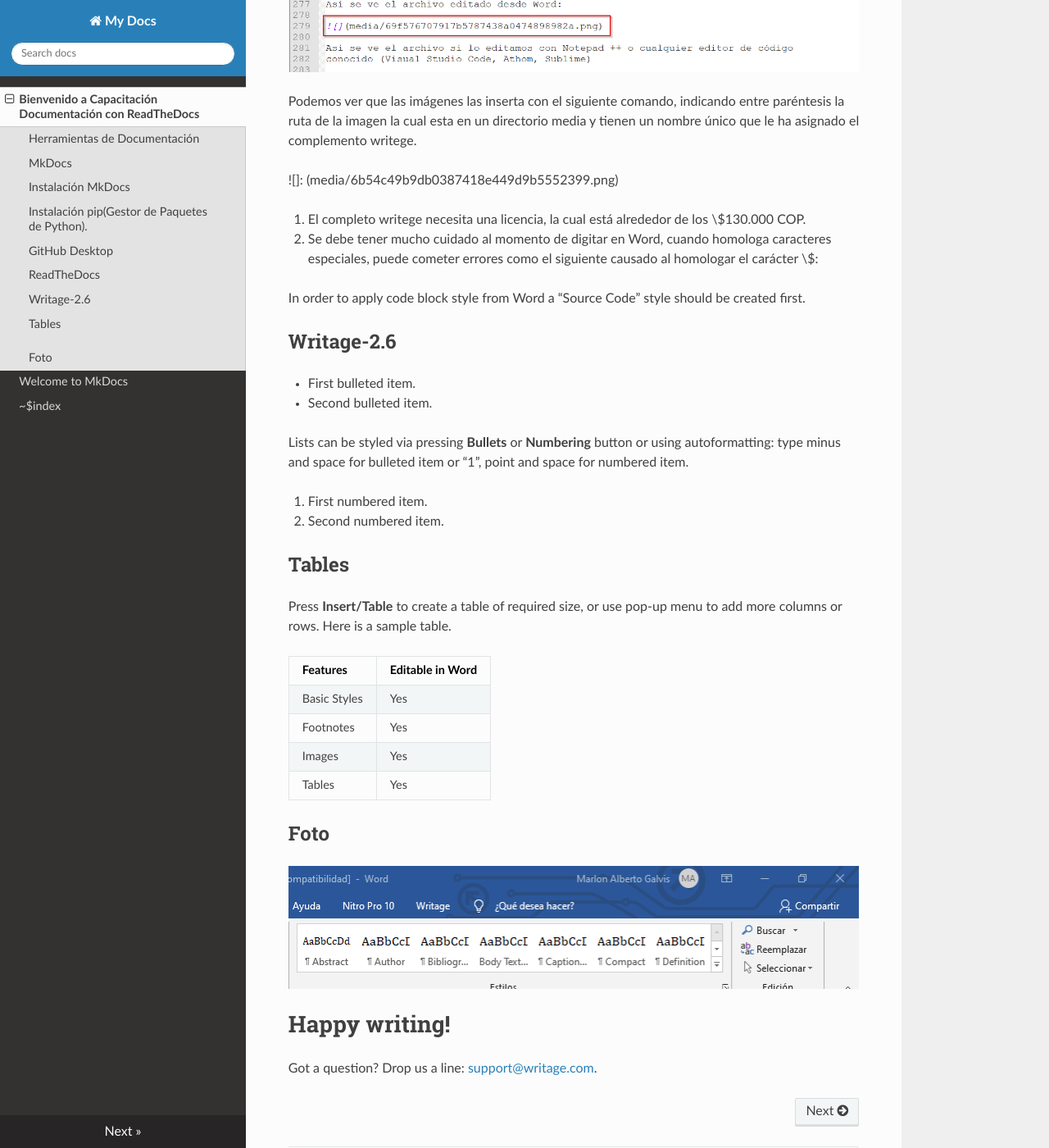
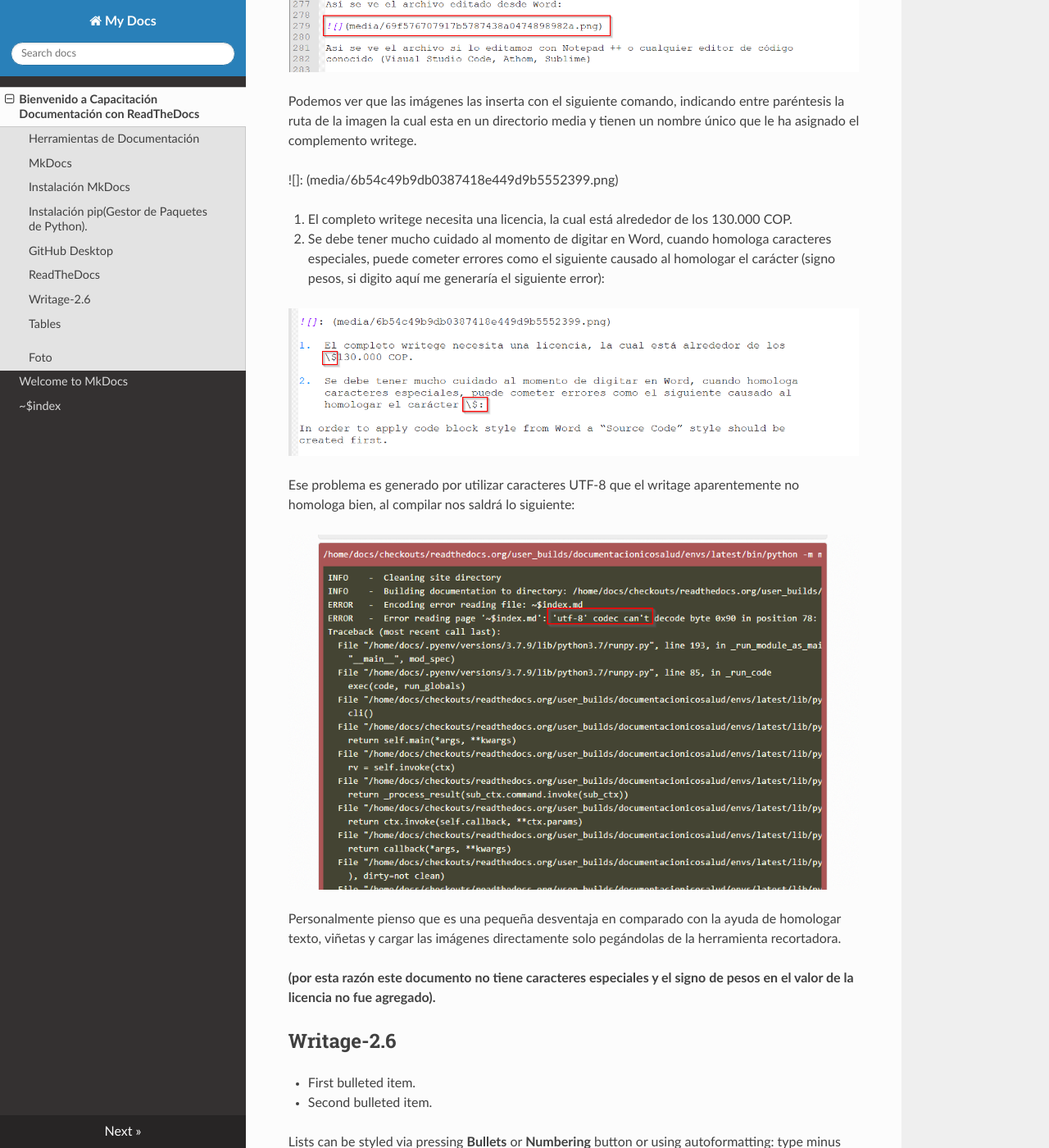
Before and after one commit to cinhosoft/DocumentacionIcosalud, an MkDocs documentation site: the page built from docs/index.md, in a window 1280 px wide and 1400 px high, scrolled down 14575 px. Shown: the whole window at 82% size. Built offline with MkDocs 1.6.1, drawn with Linux system fonts in a browser that asks for light colours; nearby versions of some CDN libraries.

Commit message:
nuevos cambios

```diff
--- a/docs/index.md
+++ b/docs/index.md
@@ -290,14 +290,26 @@ tienen un nombre único que le ha asignado el complemento writege.
 ![]: (media/6b54c49b9db0387418e449d9b5552399.png)
 
 1.  El completo writege necesita una licencia, la cual está alrededor de los
-    \$130.000 COP.
+    130.000 COP.
 
 2.  Se debe tener mucho cuidado al momento de digitar en Word, cuando homologa
     caracteres especiales, puede cometer errores como el siguiente causado al
-    homologar el carácter \$:
+    homologar el carácter (signo pesos, si digito aquí me generaría el siguiente
+    error):
 
-In order to apply code block style from Word a “Source Code” style should be
-created first.
+![](media/37dd980f536685100321d2965a98f365.png)
+
+Ese problema es generado por utilizar caracteres UTF-8 que el writage
+aparentemente no homologa bien, al compilar nos saldrá lo siguiente:
+
+![](media/12cd154ad9af5e571c207f3f71ff8a37.png)
+
+Personalmente pienso que es una pequeña desventaja en comparado con la ayuda de
+homologar texto, viñetas y cargar las imágenes directamente solo pegándolas de
+la herramienta recortadora.
+
+**(por esta razón este documento no tiene caracteres especiales y el signo de
+pesos en el valor de la licencia no fue agregado).**
 
 ## Writage-2.6
 
```
Also changed, not shown: docs/media/12cd154ad9af5e571c207f3f71ff8a37.png (added), docs/media/37dd980f536685100321d2965a98f365.png (added).
